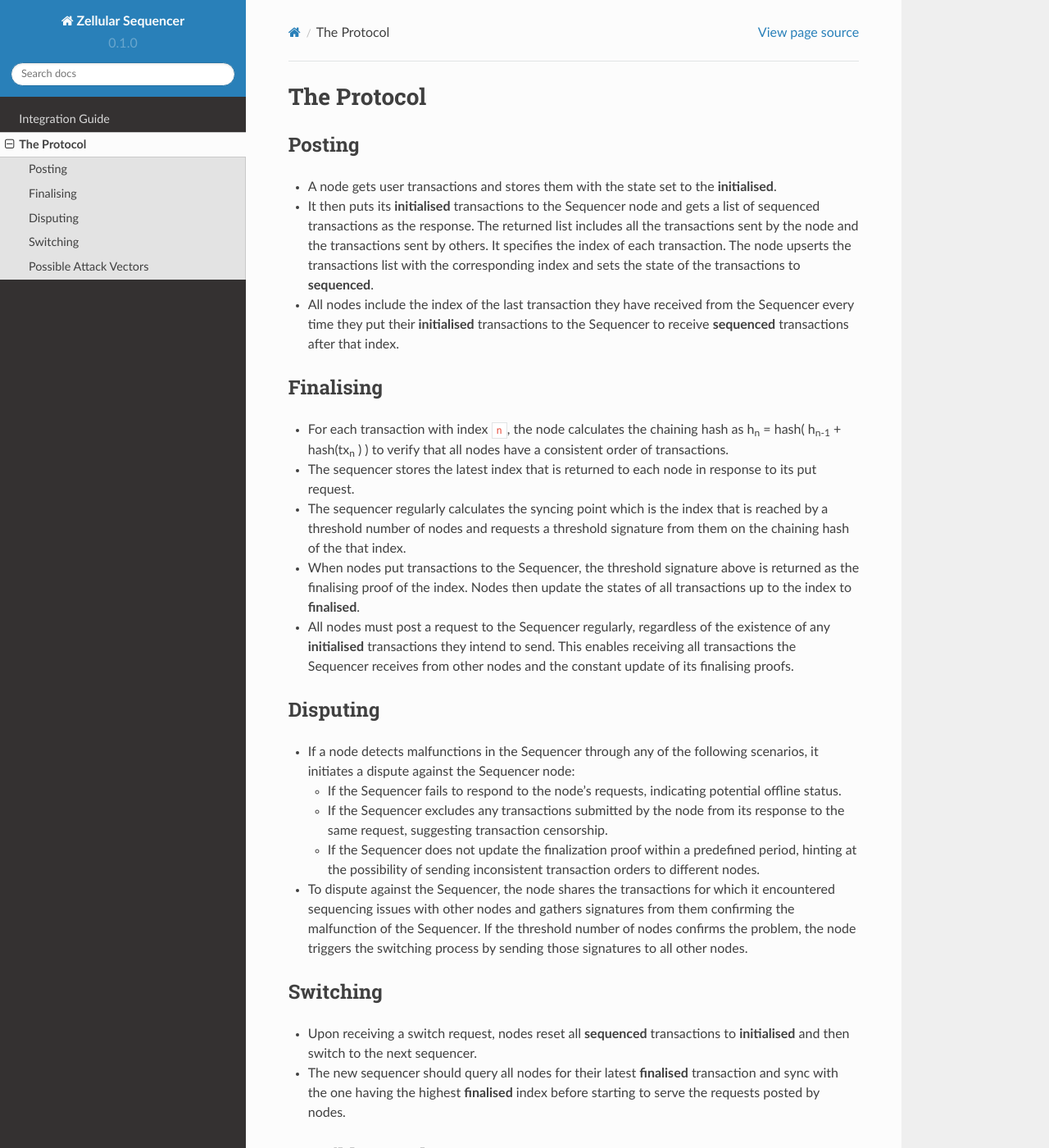
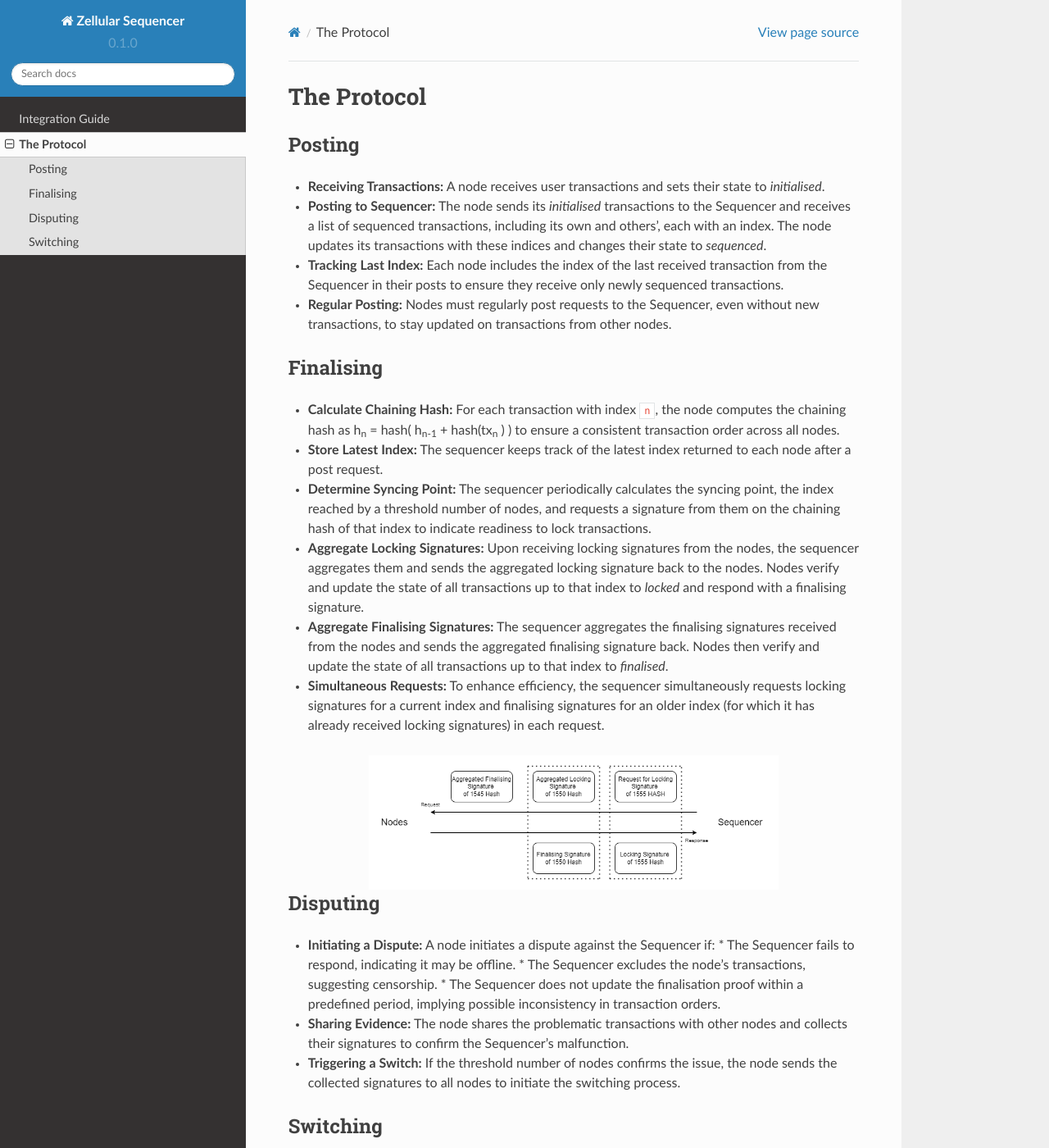
Before and after one commit to abramsymons/zellular-sequencer-docs, a Sphinx documentation site: the page built from docs/source/protocol.rst, in a window 1280 px wide and 1400 px high. Shown: the whole window at 82% size. Built offline with Sphinx 7.4.7 and the Read the Docs theme 2.0.0, drawn with Linux system fonts in a browser that asks for light colours; some of the changed text lies outside the part shown.

Commit message:
update finalisation process

```diff
--- a/docs/source/protocol.rst
+++ b/docs/source/protocol.rst
@@ -4,47 +4,49 @@ The Protocol
 Posting
 -------
 
-* A node gets user transactions and stores them with the state set to the **initialised**.
+* **Receiving Transactions:** A node receives user transactions and sets their state to *initialised*.
 
-* It then puts its **initialised** transactions to the Sequencer node and gets a list of sequenced transactions as the response. The returned list includes all the transactions sent by the node and the transactions sent by others. It specifies the index of each transaction. The node upserts the transactions list with the corresponding index and sets the state of the transactions to **sequenced**.
+* **Posting to Sequencer:** The node sends its *initialised* transactions to the Sequencer and receives a list of sequenced transactions, including its own and others', each with an index. The node updates its transactions with these indices and changes their state to *sequenced*.
 
-* All nodes include the index of the last transaction they have received from the Sequencer every time they put their **initialised** transactions to the Sequencer to receive **sequenced** transactions after that index.
+* **Tracking Last Index:** Each node includes the index of the last received transaction from the Sequencer in their posts to ensure they receive only newly sequenced transactions.
+
+* **Regular Posting:** Nodes must regularly post requests to the Sequencer, even without new transactions, to stay updated on transactions from other nodes.
 
 Finalising
 ----------
 
-* For each transaction with index ``n``, the node calculates the chaining hash as h\ :sub:`n` = hash( h\ :sub:`n-1` + hash(tx\ :sub:`n` ) ) to verify that all nodes have a consistent order of transactions.
+* **Calculate Chaining Hash:** For each transaction with index ``n``, the node computes the chaining hash as h\ :sub:`n` = hash( h\ :sub:`n-1` + hash(tx\ :sub:`n` ) ) to ensure a consistent transaction order across all nodes.
 
-* The sequencer stores the latest index that is returned to each node in response to its put request.
+* **Store Latest Index:** The sequencer keeps track of the latest index returned to each node after a post request.
 
-* The sequencer regularly calculates the syncing point which is the index that is reached by a threshold number of nodes and requests a threshold signature from them on the chaining hash of the that index.
+* **Determine Syncing Point:** The sequencer periodically calculates the syncing point, the index reached by a threshold number of nodes, and requests a signature from them on the chaining hash of that index to indicate readiness to lock transactions.
 
-* When nodes put transactions to the Sequencer, the threshold signature above is returned as the finalising proof of the index. Nodes then update the states of all transactions up to the index to **finalised**.
+* **Aggregate Locking Signatures:** Upon receiving locking signatures from the nodes, the sequencer aggregates them and sends the aggregated locking signature back to the nodes. Nodes verify and update the state of all transactions up to that index to *locked* and respond with a finalising signature.
 
-* All nodes must post a request to the Sequencer regularly, regardless of the existence of any **initialised** transactions they intend to send. This enables receiving all transactions the Sequencer receives from other nodes and the constant update of its finalising proofs.
+* **Aggregate Finalising Signatures:** The sequencer aggregates the finalising signatures received from the nodes and sends the aggregated finalising signature back. Nodes then verify and update the state of all transactions up to that index to *finalised*.
+
+* **Simultaneous Requests:** To enhance efficiency, the sequencer simultaneously requests locking signatures for a current index and finalising signatures for an older index (for which it has already received locking signatures) in each request.
+
+.. figure:: images/image2.png
+  :align: center
+  :width: 500
+  :alt: Finalising Process
 
 Disputing
 ---------
 
-* If a node detects malfunctions in the Sequencer through any of the following scenarios, it initiates a dispute against the Sequencer node:
+* **Initiating a Dispute:** A node initiates a dispute against the Sequencer if:
+  * The Sequencer fails to respond, indicating it may be offline.
+  * The Sequencer excludes the node's transactions, suggesting censorship.
+  * The Sequencer does not update the finalisation proof within a predefined period, implying possible inconsistency in transaction orders.
 
-  * If the Sequencer fails to respond to the node's requests, indicating potential offline status.
-  * If the Sequencer excludes any transactions submitted by the node from its response to the same request, suggesting transaction censorship.
-  * If the Sequencer does not update the finalization proof within a predefined period, hinting at the possibility of sending inconsistent transaction orders to different nodes.
+* **Sharing Evidence:** The node shares the problematic transactions with other nodes and collects their signatures to confirm the Sequencer's malfunction.
 
-* To dispute against the Sequencer, the node shares the transactions for which it encountered sequencing issues with other nodes and gathers signatures from them confirming the malfunction of the Sequencer. If the threshold number of nodes confirms the problem, the node triggers the switching process by sending those signatures to all other nodes.
+* **Triggering a Switch:** If the threshold number of nodes confirms the issue, the node sends the collected signatures to all nodes to initiate the switching process.
 
 Switching
 ---------
 
-* Upon receiving a switch request, nodes reset all **sequenced** transactions to **initialised** and then switch to the next sequencer.
+* **Resetting Transactions:** Upon receiving a switch request, nodes reset all *sequenced* transactions to *initialised* and switch to the next Sequencer.
 
-* The new sequencer should query all nodes for their latest **finalised** transaction and sync with the one having the highest **finalised** index before starting to serve the requests posted by nodes.
-
-
-Possible Attack Vectors
------------------------
-
-* A malicious Sequencer hides a finalisation proof from other nodes. And waits for them to reset some of their **sequenced** transactions to **initialised** and generate a new finalisation proof using the newly switched Sequencer. it then reveals the hidden finalisation proof to prove that the finalisation has been broken. This is prevented if we consider these proofs as internal proofs for syncing nodes not external proof for clients. Clients can only consider a transaction as **finalised** if they get a threshold signature from nodes showing that they have updated the state of the transaction to **finalised** in their database.
-
-* ``n - t`` malicious nodes (including the malicious Sequencer) create a finalisation proof with a group of honest nodes and a different one with another group. This is prevented by requiring ``t > (n - t) * 2`` or ``t > 2/3 * n``.
+* **New Sequencer Sync:** The new Sequencer queries all nodes for their latest *locked* and *finalised* transactions and syncs with the node having the highest index before processing new requests.
```
Also changed, not shown: docs/source/images/image2.png (added).
